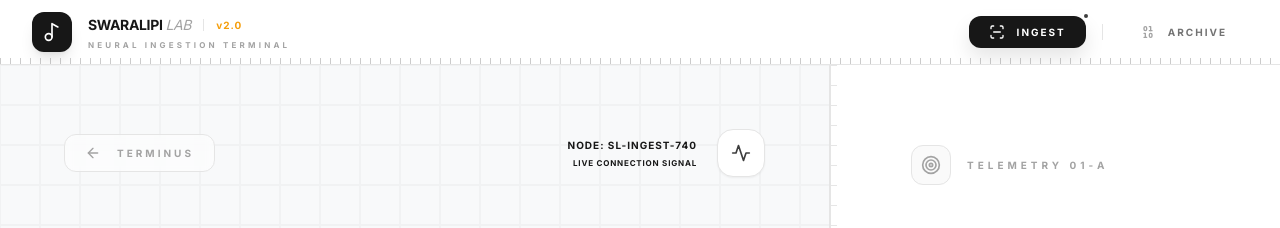
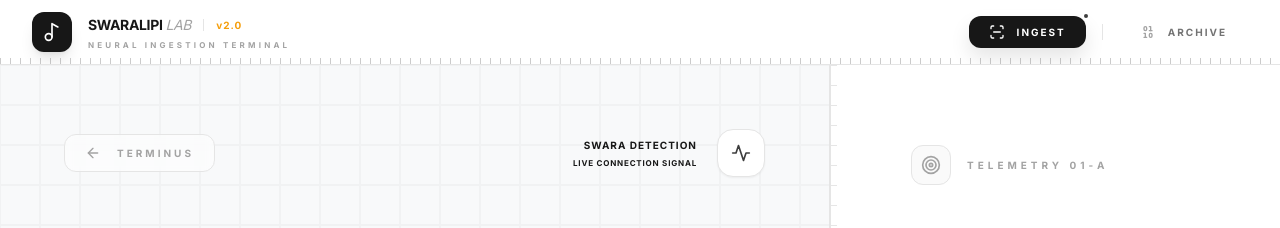
Before and after one commit to Kaifkhurshid7/swara-detection, a React (Vite) app in the folder swaralipi-interactive/frontend/: page /scan in a window 1280 px wide. Shown: the top 228 px of the page. Built offline with nearby package versions, Linux system fonts and the light colour scheme.

Commit message:
updated content

```diff
--- a/swaralipi-interactive/frontend/src/pages/Scanner.tsx
+++ b/swaralipi-interactive/frontend/src/pages/Scanner.tsx
@@ -74,7 +74,7 @@ export default function Scanner() {
 
           <div className="flex items-center gap-5">
             <div className="text-right hidden sm:block">
-              <p className="text-[10px] font-black text-neutral-900 uppercase tracking-widest">Node: SL-INGEST-740</p>
+              <p className="text-[10px] font-black text-neutral-900 uppercase tracking-widest">swara detection</p>
               <p className="text-[8px] font-bold text-neutral-900 uppercase tracking-widest mt-1">Live Connection Signal</p>
             </div>
             <div className="w-12 h-12 rounded-2xl bg-white border border-neutral-200 flex items-center justify-center shadow-sm">
```
